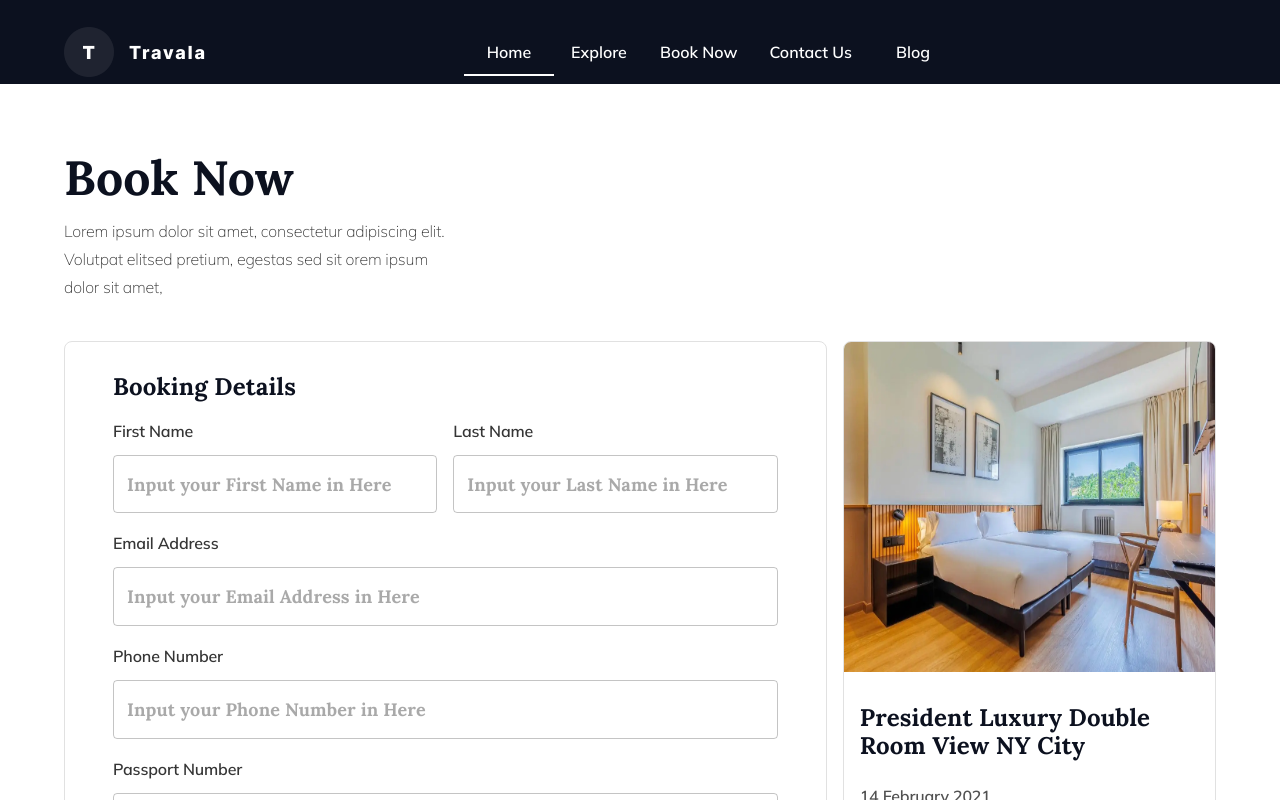
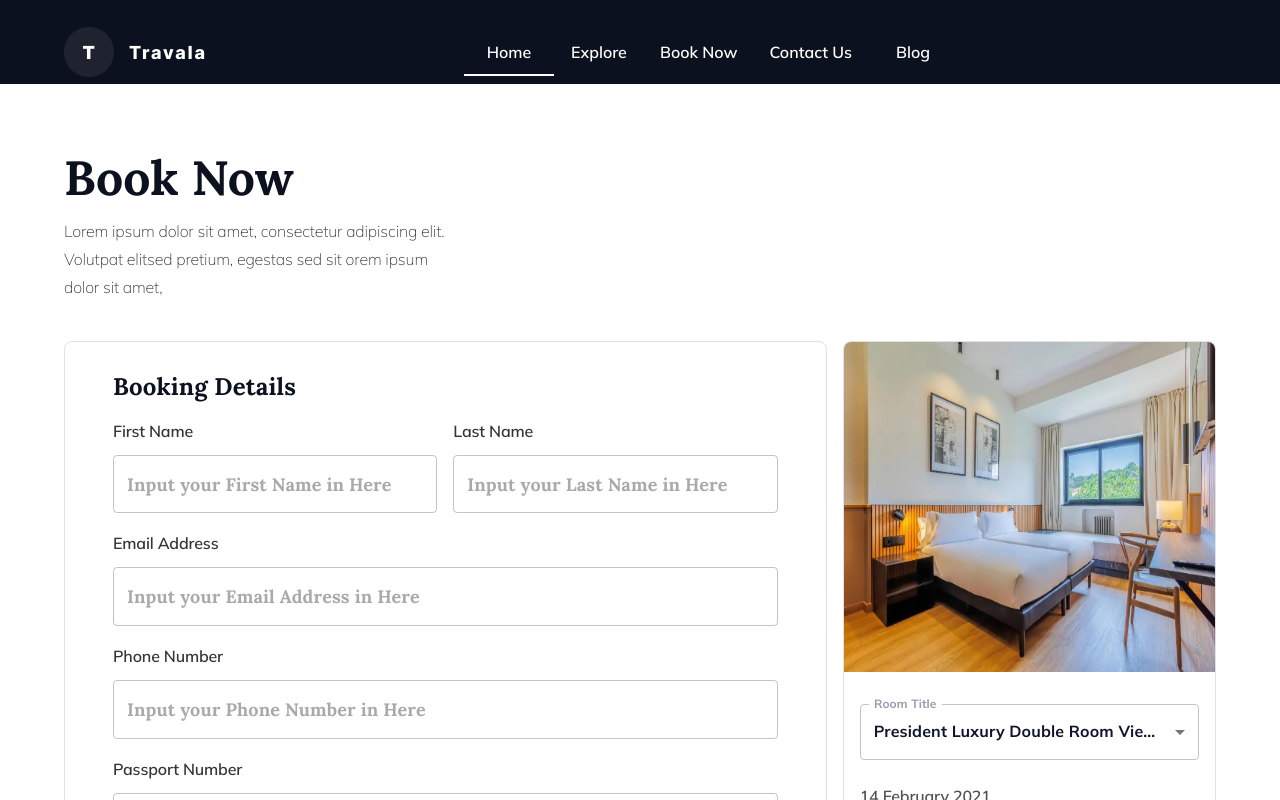
Before and after one commit to Software-Lifecycle-Consultants/slc-open-hms, a Next.js app: page /checkout in a window 1280 px wide. Shown: the top 800 px of the page. Built offline with nearby package versions, Linux system fonts and the light colour scheme.

Commit message:
Replaced room label with a dropdown

```diff
--- a/components/frontend/checkoutPage/BookingInfo.tsx
+++ b/components/frontend/checkoutPage/BookingInfo.tsx
@@ -1,10 +1,15 @@
 "use client";
-import React from "react";
+import React, { useState } from "react";
 import {
   Box,
   Typography,
   Card,
   CardContent,
+  FormControl,
+  InputLabel,
+  Select,
+  MenuItem,
+  SelectChangeEvent,
 } from "@mui/material";
 import Image from "next/image";
 import img from "@/public/images/hotelRooms/Room2.webp";
@@ -28,6 +33,23 @@ const checkBoxTypographyStyle = {
 };
 
 const BookingInfo = () => {
+  // Ensure roomOptions contains the roomTitle value
+  const roomOptions: string[] = [
+    'Room 1',
+    'Room 2',
+    'Room 3',
+    // Add the default room title if it's not included in the options
+    bookingInfoCard.roomTitle,
+  ];
+
+  // Initialize the selectedRoom state with bookingInfoCard.roomTitle
+  const [selectedRoom, setSelectedRoom] = useState<string>(bookingInfoCard.roomTitle);
+
+  // Handle dropdown change
+  const handleChange = (event: SelectChangeEvent<string>) => {
+    setSelectedRoom(event.target.value);
+  };
+
   return (
     <>
       {/* Card for booking information */}
@@ -51,7 +73,7 @@ const BookingInfo = () => {
           {/* Image of the room */}
           <Image
             src={img}
-            alt="test"
+            alt="Room Image"
             width={400}
             height={330}
             style={{
@@ -63,15 +85,30 @@ const BookingInfo = () => {
         </Box>
         <CardContent>
           <Box sx={{ paddingTop: "10px", marginBottom: "10%" }}>
-            {/* Room title */}
-            <Typography
-              variant="body1"
-            >
-              {bookingInfoCard.roomTitle}
-            </Typography>
+            {/* Room title as dropdown */}
+            <FormControl fullWidth>
+              <InputLabel>Room Title</InputLabel>
+              <Select
+                value={selectedRoom}
+                onChange={handleChange}
+                label="Room Title"
+              >
+                {roomOptions.map((room, index) => (
+                  <MenuItem key={index} value={room}>
+                    {room}
+                  </MenuItem>
+                ))}
+              </Select>
+            </FormControl>
             {/* Booking date */}
             <Typography
-              variant="h4" sx={{color:'#515151', fontWeight: 600, marginTop:'1.375rem','@media (max-width:600px)': {fontWeight: 600}}}
+              variant="h4"
+              sx={{
+                color: "#515151",
+                fontWeight: 600,
+                marginTop: "1.375rem",
+                "@media (max-width:600px)": { fontWeight: 600 },
+              }}
             >
               {bookingInfoCard.date}
             </Typography>
@@ -80,9 +117,7 @@ const BookingInfo = () => {
               <CheckBoxIcon
                 sx={{ fontSize: 34, color: "#9A9AB0", marginTop: "1.125rem" }}
               />
-              <Typography
-                variant='h4' color='#9A9AB0' marginTop='1.125rem'
-              >
+              <Typography variant="h4" color="#9A9AB0" marginTop="1.125rem">
                 {bookingInfoCard.checkIcon1}
               </Typography>
               <CheckBoxIcon
@@ -93,9 +128,7 @@ const BookingInfo = () => {
                   marginLeft: "1.563rem",
                 }}
               />
-              <Typography
-                variant='h4' color='#9A9AB0' marginTop='1.125rem'
-              >
+              <Typography variant="h4" color="#9A9AB0" marginTop="1.125rem">
                 {bookingInfoCard.checkIcon2}
               </Typography>
               <CheckBoxIcon
@@ -106,22 +139,14 @@ const BookingInfo = () => {
                   marginLeft: "1.563rem",
                 }}
               />
-              <Typography
-                variant='h4' color='#9A9AB0' marginTop='1.125rem'
-              >
+              <Typography variant="h4" color="#9A9AB0" marginTop="1.125rem">
                 {bookingInfoCard.checkIcon3}
               </Typography>
             </Box>
             {/* Price title */}
-            <Typography
-              variant="h5"
-            >
-              {bookingInfoCard.priceTitle}
-            </Typography>
+            <Typography variant="h5">{bookingInfoCard.priceTitle}</Typography>
             {/* Total price */}
-            <Typography
-              variant="h2" marginTop='0.25rem'
-            >
+            <Typography variant="h2" marginTop="0.25rem">
               {bookingInfoCard.price}
             </Typography>
           </Box>
```
